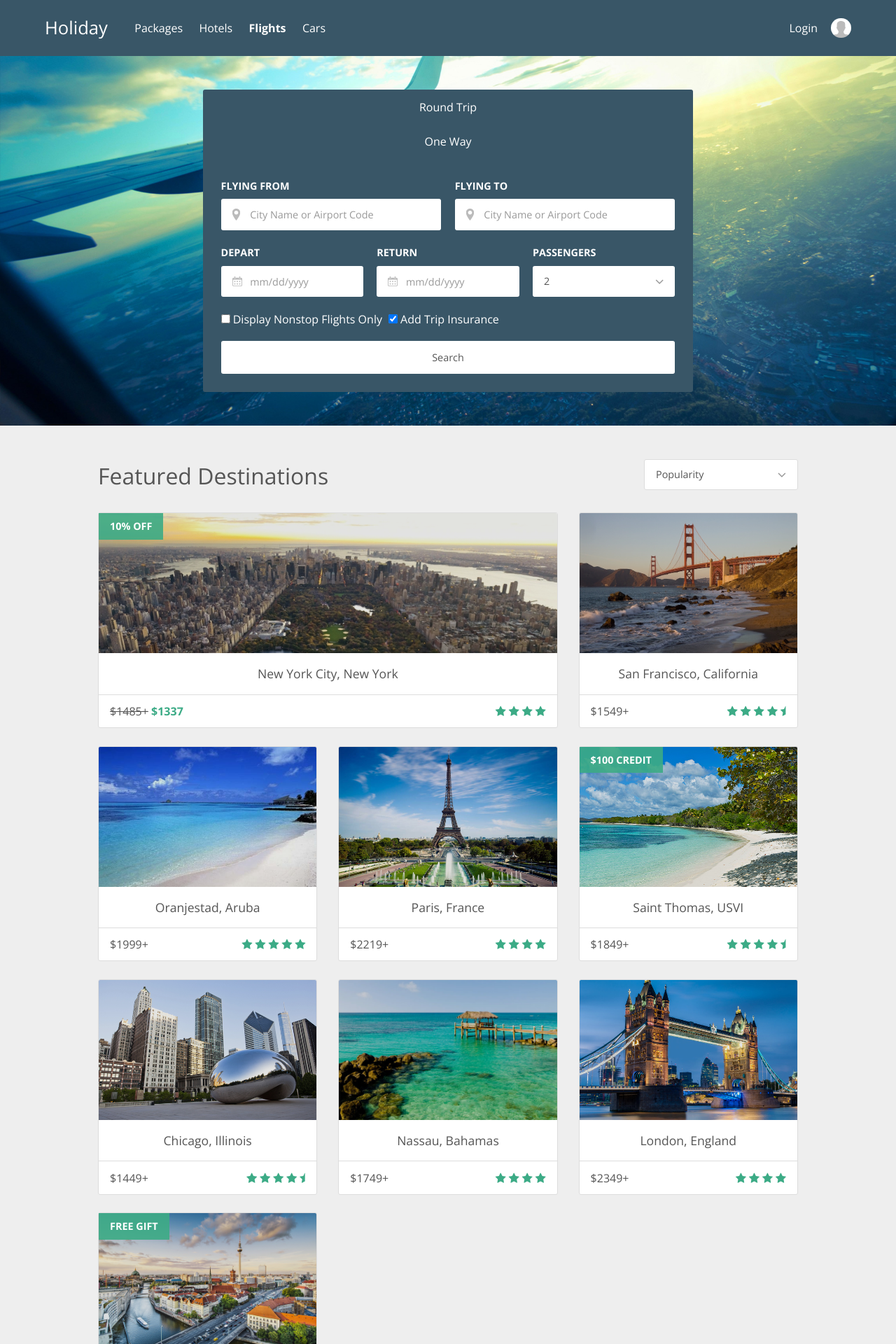
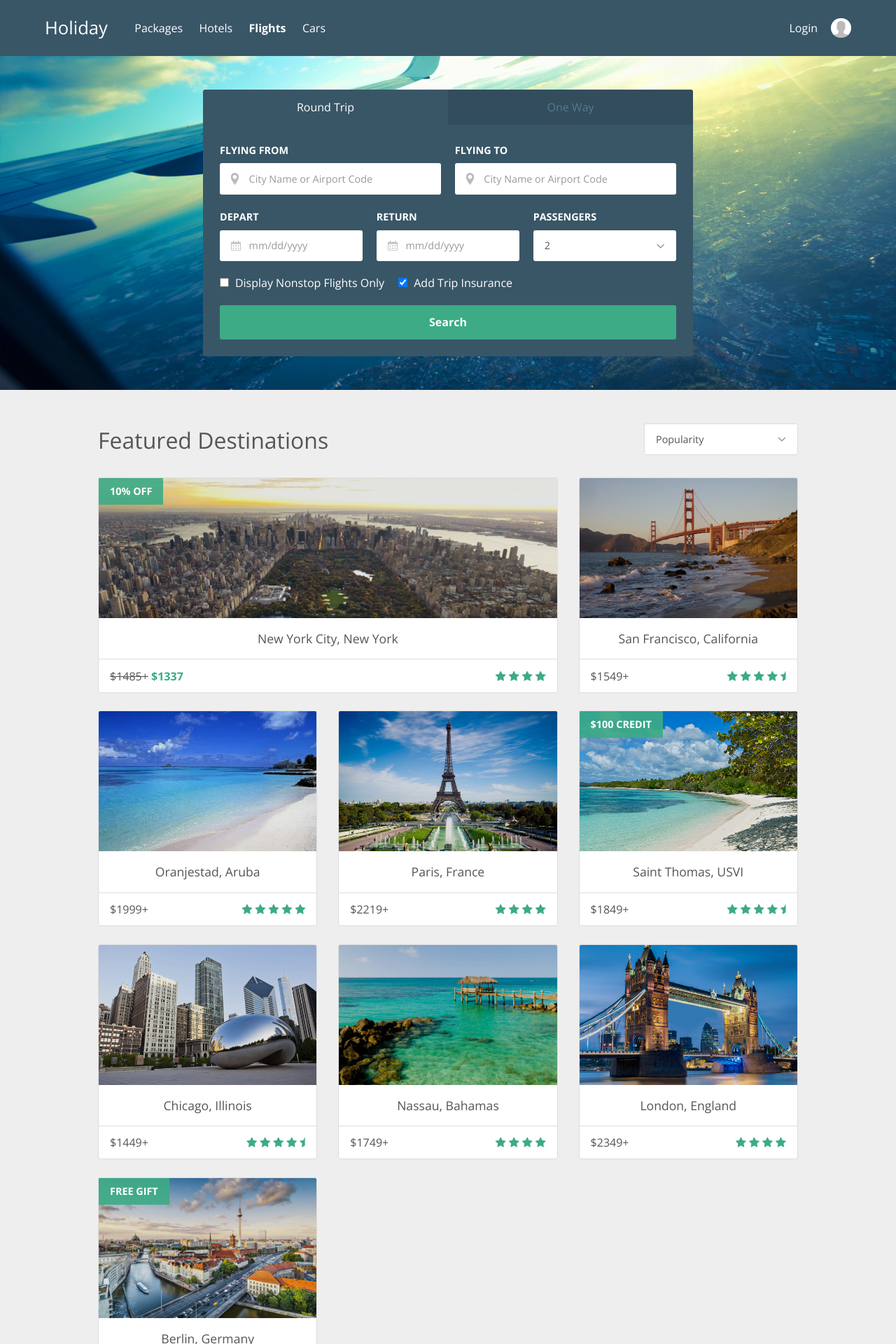
Before and after one commit to Treydor/holiday, a Jekyll site: the page built from index.html, in a window 1280 px wide. Shown: the top 1920 px of the page at 70% size. Built offline with Jekyll 4.4.1, drawn with Linux system fonts in a browser that asks for light colours; nearby versions of some CDN libraries.

Commit message:
Refactors and renames classes

```diff
--- a/assets/stylesheets/components/_flight-selection.scss
+++ b/assets/stylesheets/components/_flight-selection.scss
@@ -1,16 +1,17 @@
 /*------ Flight select table ------*/
 
 .flight-table {
-  background: $primary;
   border-radius: $border-radius;
-  color: $white;
   margin: 0 auto;
   max-width: 700px;
   overflow: hidden;
   width: 100%;
 }
 
-.flight-table__body { padding: 1.6rem; }
+.flight-table__body {
+  background: $primary;
+  padding: 1.5rem;
+}
 
 /*------ Flight Type ------*/
 
@@ -19,48 +20,37 @@
   @include clean-list;
 }
 
-.flight-type__item {
+.flight-type__tab {
+  background: $primary-dark;
+  color: $primary-light;
   float: left;
   width: 50%;
 }
 
-.flight-type__item:last-of-type {
-  background: $primary-dark;
-  color: $primary-light;
+.flight-type__tab--current {
+  background: $primary;
+  color: $white;
 }
 
 .flight-type__link {
+  @include ellipsis;
   @include transition (color $duration $timing);
   display: block;
-  padding: .8rem 0;
+  padding: .8rem 1rem;
   text-align: center;
-  width: 100%;
 
-  &:hover {
-    color: $white;
-    text-decoration: none;
-  }
+  &:hover { text-decoration: none; }
 }
 
 /*------ Label ------*/
 
 .flight__label {
+  color: $white;
   display: inline-block;
   font-size: .9rem;
   font-weight: $bold;
   margin-bottom: .5rem;
   text-transform: uppercase;
-}
-
-.flight__label--link {
-  cursor: pointer;
-  font-size: 1rem;
-  font-weight: $regular;
-  margin-bottom: 0;
-  margin-right: 1rem;
-  text-transform: none;
-
-  &:last-of-type { margin-right: 0; }
 }
 
 /*------ Location ------*/
@@ -81,11 +71,24 @@
 
 /*------  Checkbox ------*/
 
-.flight__option { margin-right: .3rem; }
+.flight__option {
+  color: $white;
+  cursor: pointer;
+  font-size: 1rem;
+  font-weight: $regular;
+  margin-bottom: 0;
+  margin-right: 1rem;
+  text-transform: none;
+  white-space: nowrap;
+
+  &:last-of-type { margin-right: 0; }
+}
+
+.flight__option-checkbox { margin-right: .3rem; }
 
 /*------ Button ------*/
 
-.flight__button {
+.flight__search {
   @include transition (background $duration $timing);
   background: $accent;
   color: $white;
```
